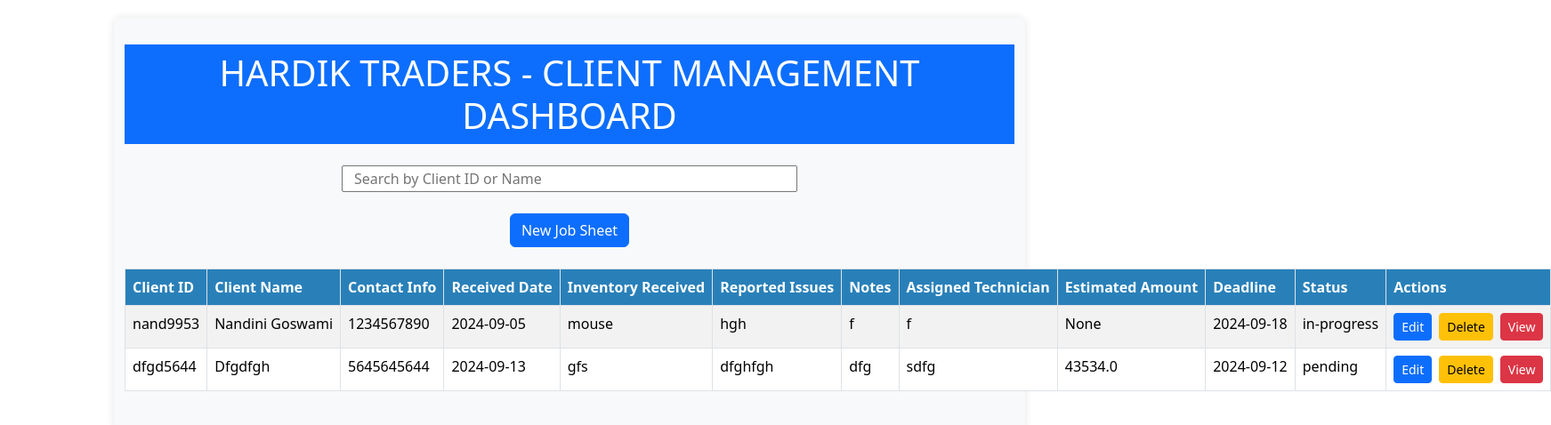
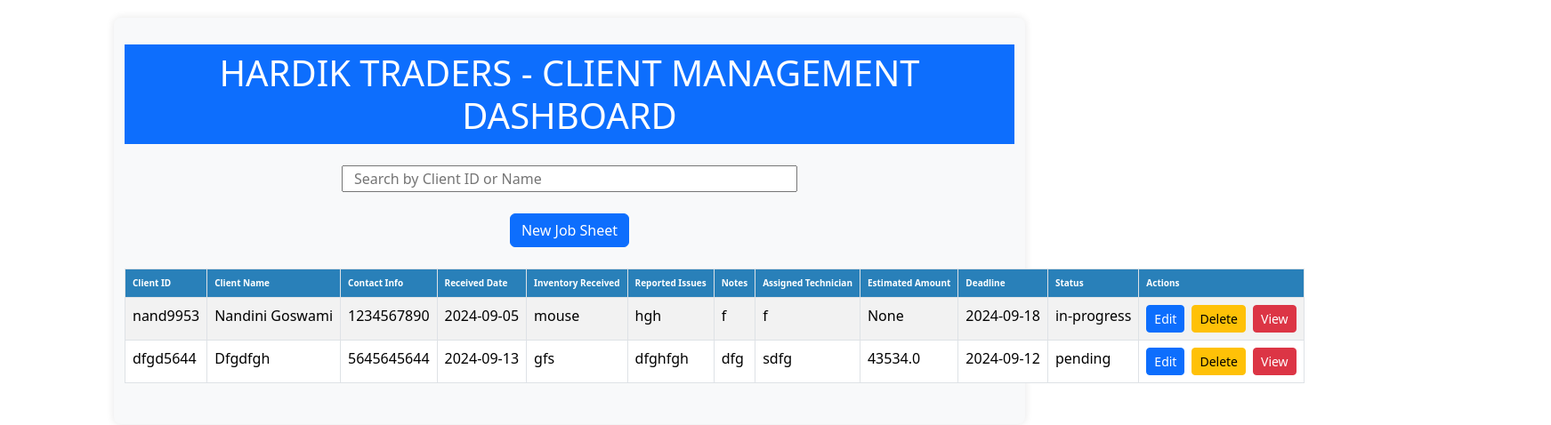
Before and after one commit to adityatadas24/ghackk-assignment, a React (Vite) app: page / in a window 1280 px wide. Shown: the top 478 px of the page at 89% size, 1743 px wide, since content can reach past the window. Built offline with nearby package versions, Linux system fonts and the light colour scheme.

Commit message:
ghackk-project

```diff
--- a/src/App.css
+++ b/src/App.css
@@ -7,6 +7,7 @@ body {
     justify-content: center !important;
     align-items: center !important;
     padding-top: 20px;
+
 }
 .container-fluid {
     width: 80% !important;
@@ -44,7 +45,7 @@ button {
 /* view */
 
 .view-container {
-  width: 70%;
+  width: 60%;
   margin: auto;
   padding: 20px;
   border: 1px solid #ccc;
@@ -119,8 +120,13 @@ button {
 
 /* table */
 
+.tbl{
+    width: 70% !important;
+    font-size: 10px !important;
+}
+th {
+    font-size: 10px !important;
 
-th {
     color: white !important;
     background-color: #2980b9 !important;
   }
--- a/src/components/Tasktable.jsx
+++ b/src/components/Tasktable.jsx
@@ -31,7 +31,7 @@ const TaskTable = ({ tasks, searchQuery }) => {
   };
 
   return (
-    <table className="table table-bordered table-striped">
+    <table className="tbl table table-bordered table-striped w-75">
       <thead className="thead-dark bg-primary">
         <tr className="bg-primary">
           <th>Client ID</th>
--- a/src/pages/Dashboard.jsx
+++ b/src/pages/Dashboard.jsx
@@ -74,9 +74,9 @@ const Dashboard = () => {
           New Job Sheet
         </Button>
       </div>
-      <div>
+
         <TaskTable tasks={tasks} searchQuery={searchQuery} />
-      </div>
+
     </div>
   );
 };
--- a/src/pages/NewJob.jsx
+++ b/src/pages/NewJob.jsx
@@ -65,7 +65,7 @@ const NewJob = () => {
     navigate('/');
   };
   return (
-    <div className="container mt-5">
+    <div className="containers mt-5">
       <h2 className="text-center mb-4 bg-primary p-2 text-white">{id ? 'Edit Job Sheet' : 'Create New Job Sheet'}</h2>
       <form onSubmit={handleSubmit} className="form-group">
         <div className="row mb-3">
```
